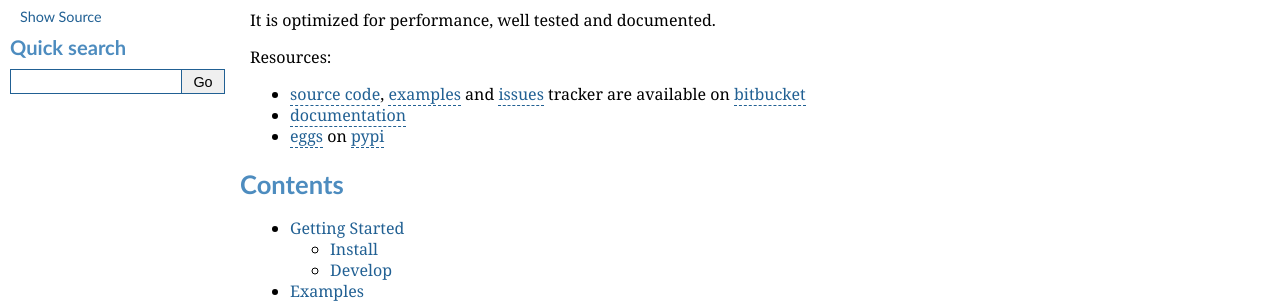
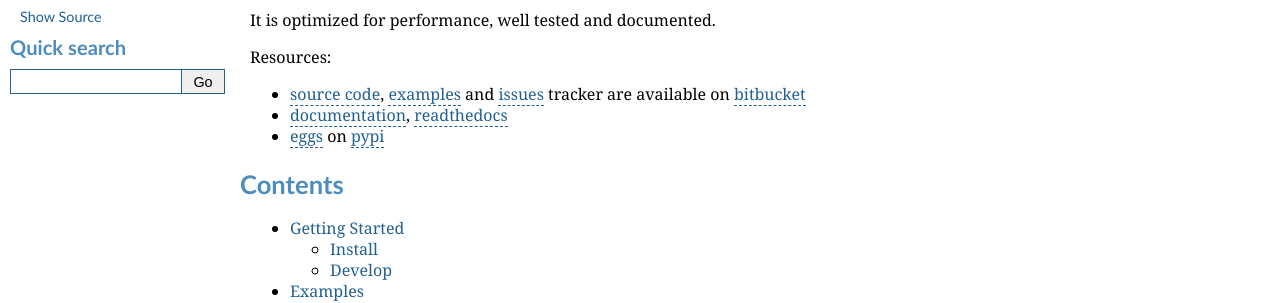
Before and after one commit to akornatskyy/wheezy.http, a Sphinx documentation site: the page built from doc/index.rst, in a window 1280 px wide. Shown: the part 215-518 px from the top of the page. Built offline with Sphinx 7.4.7, drawn with Linux system fonts in a browser that asks for light colours.

Commit message:
Working on documentation

```diff
--- a/doc/index.rst
+++ b/doc/index.rst
@@ -17,7 +17,7 @@ Resources:
 
 * `source code`_, `examples`_ and `issues`_ tracker are available
   on `bitbucket`_
-* `documentation`_
+* `documentation`_, `readthedocs`_
 * `eggs`_ on `pypi`_
 
 Contents
@@ -32,12 +32,13 @@ Contents
    testing
    modules
 
+.. _`bitbucket`: https://bitbucket.org/akorn/wheezy.http
+.. _`documentation`: http://packages.python.org/wheezy.http
+.. _`eggs`: http://pypi.python.org/pypi/wheezy.http
+.. _`examples`: https://bitbucket.org/akorn/wheezy.http/src/tip/demos
+.. _`issues`: https://bitbucket.org/akorn/wheezy.http/issues
+.. _`pypi`: http://pypi.python.org
 .. _`python`: http://www.python.org
+.. _`readthedocs`: http://readthedocs.org/builds/wheezyhttp/
+.. _`source code`: https://bitbucket.org/akorn/wheezy.http/src
 .. _`WSGI`: http://www.python.org/dev/peps/pep-3333
-.. _`source code`: https://bitbucket.org/akorn/wheezy.http/src
-.. _`bitbucket`: https://bitbucket.org/akorn/wheezy.http
-.. _`issues`: https://bitbucket.org/akorn/wheezy.http/issues
-.. _`documentation`: http://packages.python.org/wheezy.http
-.. _`examples`: https://bitbucket.org/akorn/wheezy.http/src/tip/demos
-.. _`pypi`: http://pypi.python.org
-.. _`eggs`: http://pypi.python.org/pypi/wheezy.http
```
Also changed, not shown: 1 other file.
